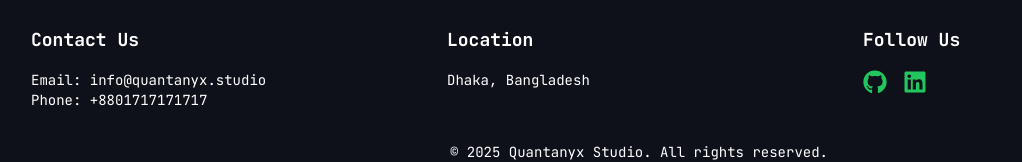
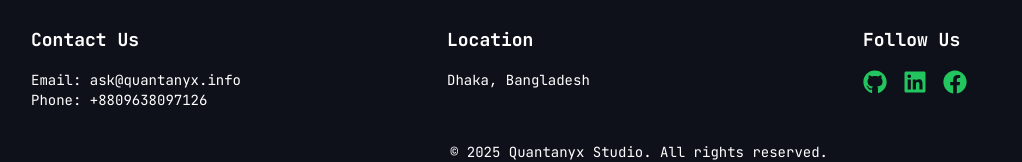
Before and after one commit to tanjim-cringebot/nexavira, a Next.js app: page / in a window 1280 px wide. Shown: the part 3067-3229 px from the top of the page, without its empty margins (1-1023 px from the left). Built offline with nearby package versions, Linux system fonts and the light colour scheme.

Commit message:
Update contact information in Footer component and add Facebook link

```diff
--- a/app/components/Footer.js
+++ b/app/components/Footer.js
@@ -1,6 +1,6 @@
 "use client";
 import React, { useState, useEffect } from "react";
-import { FaGithub, FaLinkedin } from "react-icons/fa";
+import { FaGithub, FaLinkedin, FaFacebook } from "react-icons/fa";
 
 const Footer = () => {
   const [currentYear, setCurrentYear] = useState("");
@@ -14,8 +14,8 @@ const Footer = () => {
       <div className="pt-8 grid grid-cols-1 md:grid-cols-3 gap-8 container mx-auto px-4 sm:px-6 lg:px-8">
         <div>
           <h3 className="text-white text-lg font-bold mb-4">Contact Us</h3>
-          <p className="text-white text-sm">Email: info@quantanyx.studio</p>
-          <p className="text-white text-sm">Phone: +8801717171717</p>
+          <p className="text-white text-sm">Email: ask@quantanyx.info</p>
+          <p className="text-white text-sm">Phone: +8809638097126</p>
         </div>
 
         <div>
@@ -42,6 +42,14 @@ const Footer = () => {
             >
               <FaLinkedin size={24} />
             </a>
+            <a
+              href="https://www.facebook.com/quantanyx"
+              target="_blank"
+              rel="noopener noreferrer"
+              className="text-green-500 hover:text-green-400"
+            >
+              <FaFacebook size={24} />
+            </a>
           </div>
         </div>
       </div>
```
